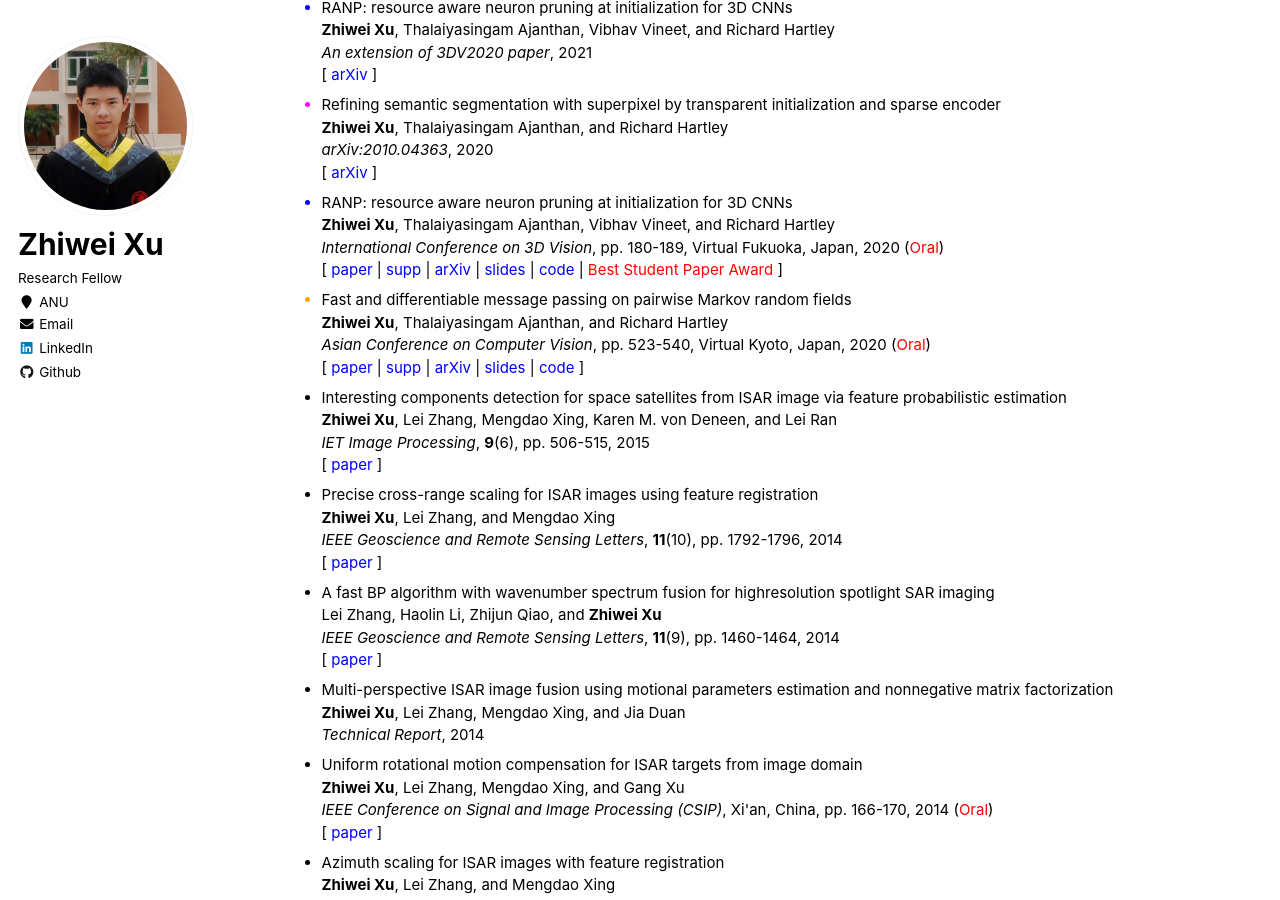
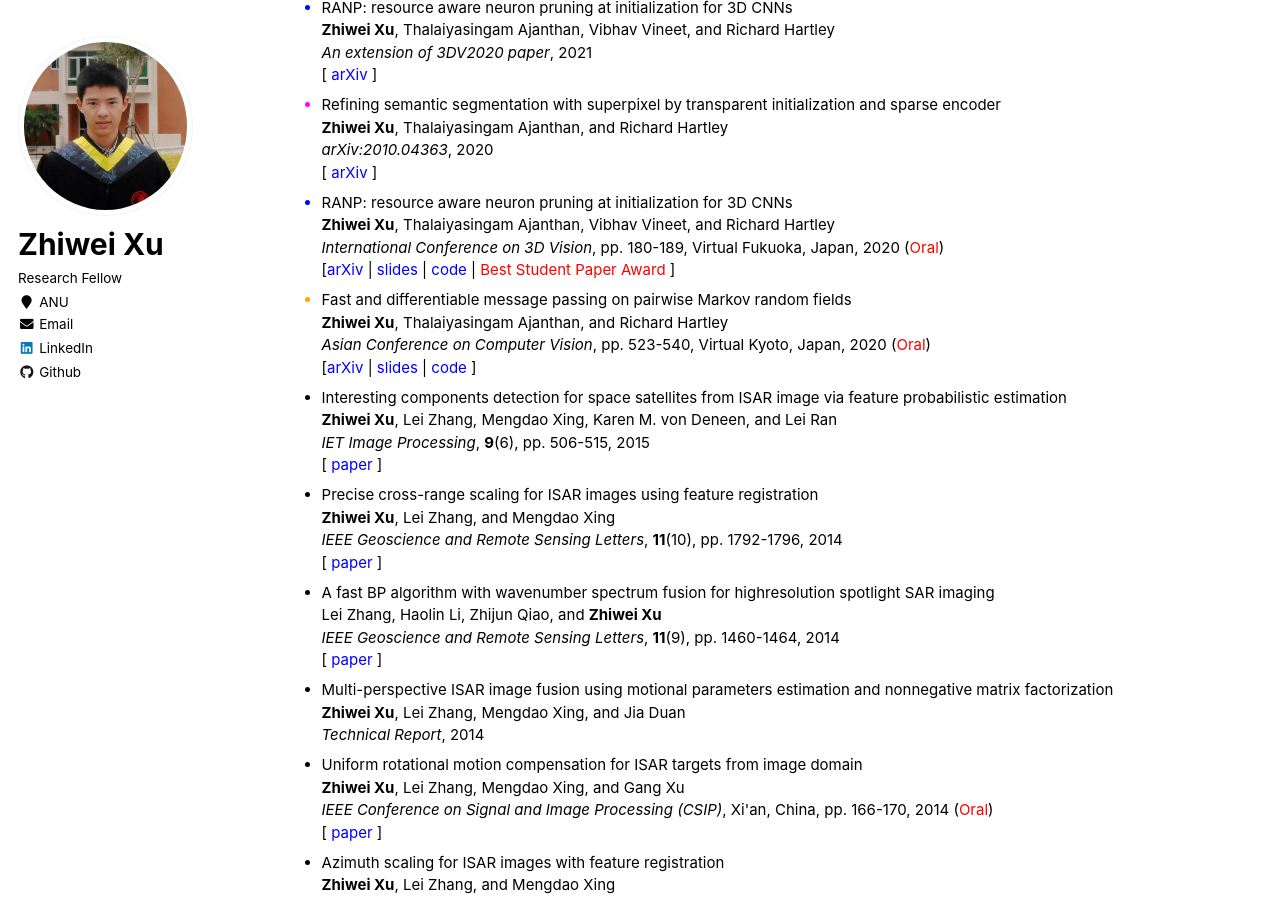
Before and after one commit to zwxu064/zwxu064.github.io, a Jekyll site: the page built from _pages/about.html, in a window 1280 px wide and 900 px high, scrolled down 2006 px. Built offline with Jekyll 4.4.1, drawn with Linux system fonts in a browser that asks for light colours.

Commit message:
Update about.html

```diff
--- a/_pages/about.html
+++ b/_pages/about.html
@@ -107,9 +107,7 @@ redirect_from:
   <li style="color:blue"><div><span style="color:black">RANP: resource aware neuron pruning at initialization for 3D CNNs</span></div>
       <div><span style="color:black"><strong>Zhiwei Xu</strong>, Thalaiyasingam Ajanthan, Vibhav Vineet, and Richard Hartley</span></div>
       <div><span style="color:black"><i>International Conference on 3D Vision</i>, pp. 180-189, Virtual Fukuoka, Japan, 2020 (<span style="color:red">Oral</span>)</span></div>
-      <div><span style="color:black">[ <a href="./files/RANP.pdf" target="_blank">paper</a>
-        | <a href="./files/RANP_supp.pdf" target="_blank">supp</a>
-        | <a href="https://arxiv.org/abs/2010.02488" target="_blank">arXiv</a>
+      <div><span style="color:black">[<a href="https://arxiv.org/abs/2010.02488" target="_blank">arXiv</a>
         | <a href="./files/3DV2020_slides.pdf" target="_blank">slides</a>
         | <a href="https://github.com/zwxu064/RANP.git" target="_blank">code</a>
         | <span style="color:red">Best Student Paper Award</span> ]</span></div>
@@ -118,9 +116,7 @@ redirect_from:
   <li style="color:orange"><div><span style="color:black">Fast and differentiable message passing on pairwise Markov random fields</span></div>
       <div><span style="color:black"><strong>Zhiwei Xu</strong>, Thalaiyasingam Ajanthan, and Richard Hartley</span></div>
       <div><span style="color:black"><i>Asian Conference on Computer Vision</i>, pp. 523-540, Virtual Kyoto, Japan, 2020 (<span style="color:red">Oral</span>)</span></div>
-      <div><span style="color:black">[ <a href="./files/MPLayers.pdf" target="_blank">paper</a>
-        | <a href="./files/MPLayers_supp.pdf" target="_blank">supp</a>
-        | <a href="https://arxiv.org/abs/1910.10892" target="_blank">arXiv</a>
+      <div><span style="color:black">[<a href="https://arxiv.org/abs/1910.10892" target="_blank">arXiv</a>
         | <a href="./files/ACCV2020_slides.pdf" target="_blank">slides</a>
 	| <a href="https://github.com/zwxu064/MPLayers.git" target="_blank">code</a> ]</span></div>
   </li>
```
